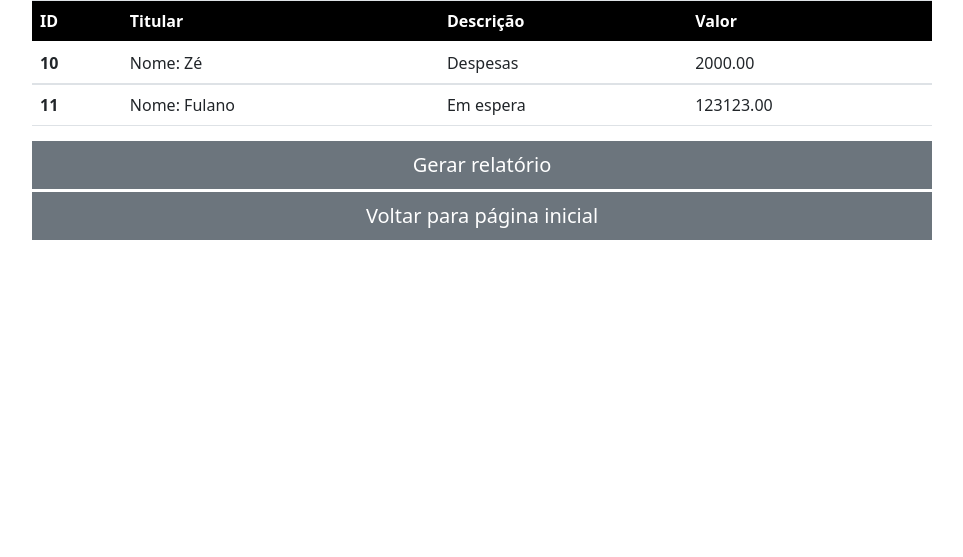
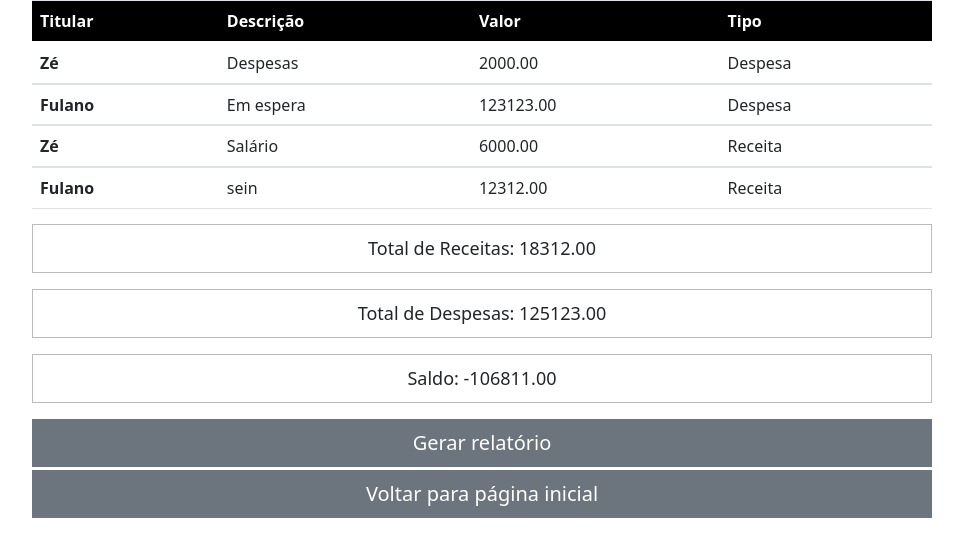
Before and after one commit to c4nt/Projeto-da-Disciplina-DSWEB, a Django app: page /despesas/ in a window 1280 px wide. Shown: the part 61-618 px from the top of the page, without its empty margins (158-1121 px from the left). Run offline with Django 4.2, Linux system fonts and the light colour scheme; data comes from the database, SQL or seed files in the repository; both versions use the stored data as it was after the commit.

Commit message:
Listagem de despesas gerais finalizado

```diff
--- a/ProjetoFinancas/models.py
+++ b/ProjetoFinancas/models.py
@@ -10,7 +10,7 @@ class Status(models.Model):
 class Usuario(models.Model):
     user = models.ForeignKey(User, on_delete=models.CASCADE)
     def __str__(self):
-        return f"Nome: {self.user.username}"
+        return self.user.username
 
 class Balancete(models.Model):
     titular_balancete = models.ForeignKey(Usuario, on_delete=models.CASCADE)
--- a/ProjetoFinancas/static/css/despesas.css
+++ b/ProjetoFinancas/static/css/despesas.css
@@ -52,3 +52,18 @@ section {
     border-radius: 0px;
 
 }
+
+.numeros {
+    width: 900px;
+    margin-left: auto;
+    margin-right: auto;
+    font-size: 18px;
+}
+
+.numeros p {
+    display: flex;
+    justify-content: center;
+    padding-top: 10px;
+    padding-bottom: 10px;
+    border: solid rgba(0, 0, 0, 0.267) 1px;
+}
--- a/ProjetoFinancas/templates/listar_despesas.html
+++ b/ProjetoFinancas/templates/listar_despesas.html
@@ -22,24 +22,41 @@
             <table class="table">
                 <thead class="cab">
                     <tr>
-                    <th scope="col">ID</th>
                     <th scope="col">Titular</th>
                     <th scope="col">Descrição</th>
                     <th scope="col">Valor</th>
+                    <th scope="col">Tipo</th>
                     </tr>
                 </thead>
                 {% for d in despesas %}
                     <tbody>
                         <tr>
-                    <th scope="row">{{ d.id }}</th>
-                    <td>{{ d.titular_saida }}</td>
+                        <th scope="row">{{ d.titular_saida }}</th>
                         <td>{{ d.descricao }}</td>
                         <td>{{ d.valor }}</td>
+                        <td>Despesa</td>
+                        </tr>
+                        <tr>
+                    </tbody>
+                {% endfor %}
+                <hr>
+                {% for d in receitas %}
+                    <tbody>
+                        <tr>
+                        <th scope="row">{{ d.titular_entrada }}</th>
+                        <td>{{ d.descricao }}</td>
+                        <td>{{ d.valor }}</td>
+                        <td>Receita</td>
                         </tr>
                         <tr>
                     </tbody>
                 {% endfor %}
                 </table>
+        </div>
+        <div class="numeros">
+            <p>Total de Receitas: {{ z }}</p>
+            <p>Total de Despesas: {{ y }}</p>
+            <p>Saldo: {{ saldo }}</p>
         </div>
         <div class="btns">
             <button type="button" class="btn btn-secondary btn-lg btn-block">Gerar relatório</button>
--- a/ProjetoFinancas/views.py
+++ b/ProjetoFinancas/views.py
@@ -44,10 +44,21 @@ class cadastro_contas(View):
 class listar_despesas(View):
     def get(self, request, *args, **kwargs):
         despesas = Despesa.objects.all()
-#        balancete = Balancete.objects.get(pk=1)
+        receitas = Receita.objects.all()
+        y = 0
+        z = 0
+        for x in despesas:
+            y += x.valor
+        for x in receitas:
+            z += x.valor
+        saldo = z - y
+
         context = {
             'despesas': despesas,
-#           'balancete': balancete
+            'receitas': receitas,
+            'y':y,
+            'z':z,
+            'saldo':saldo
         }
         return render(request, 'listar_despesas.html', context=context )
 
```
Also changed, not shown: db.sqlite3. Lines whose indentation alone changed are shown as unchanged.
